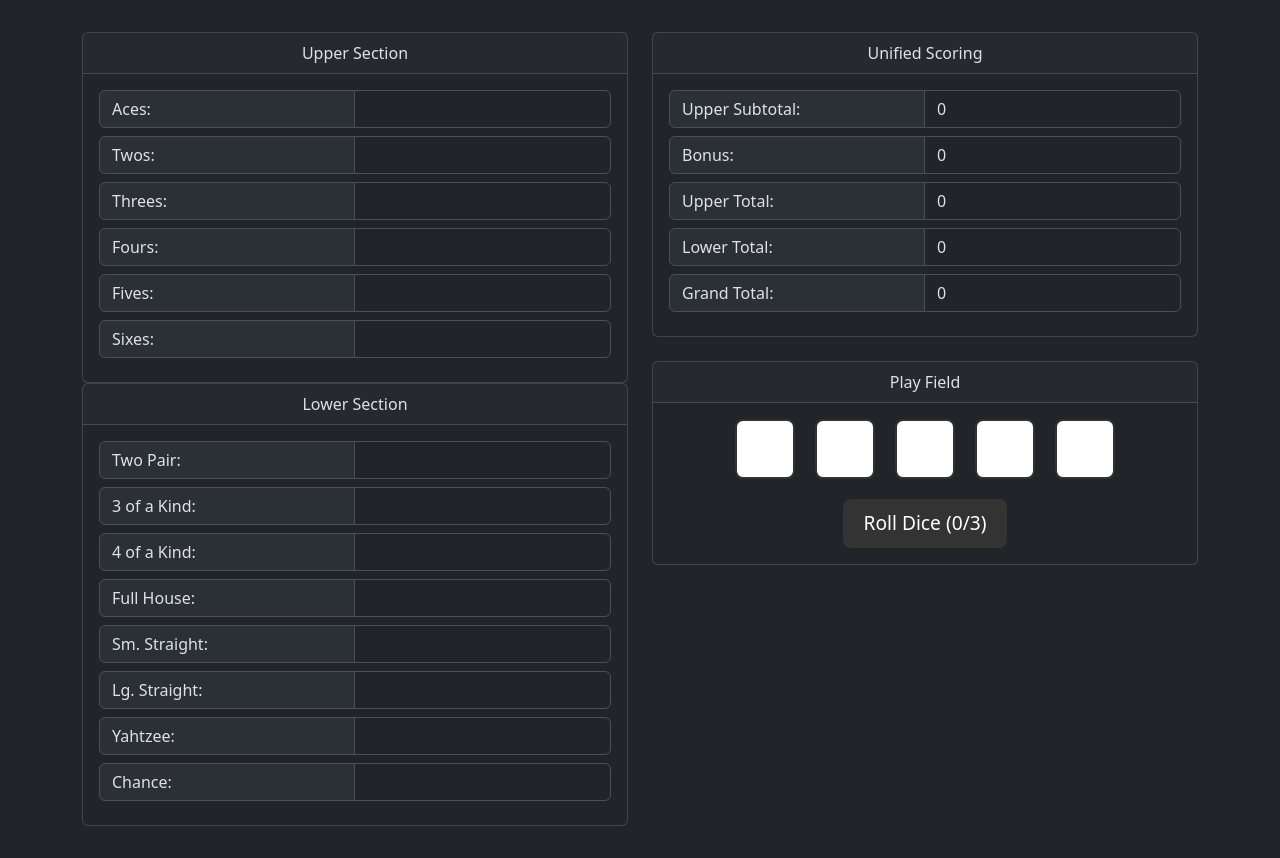
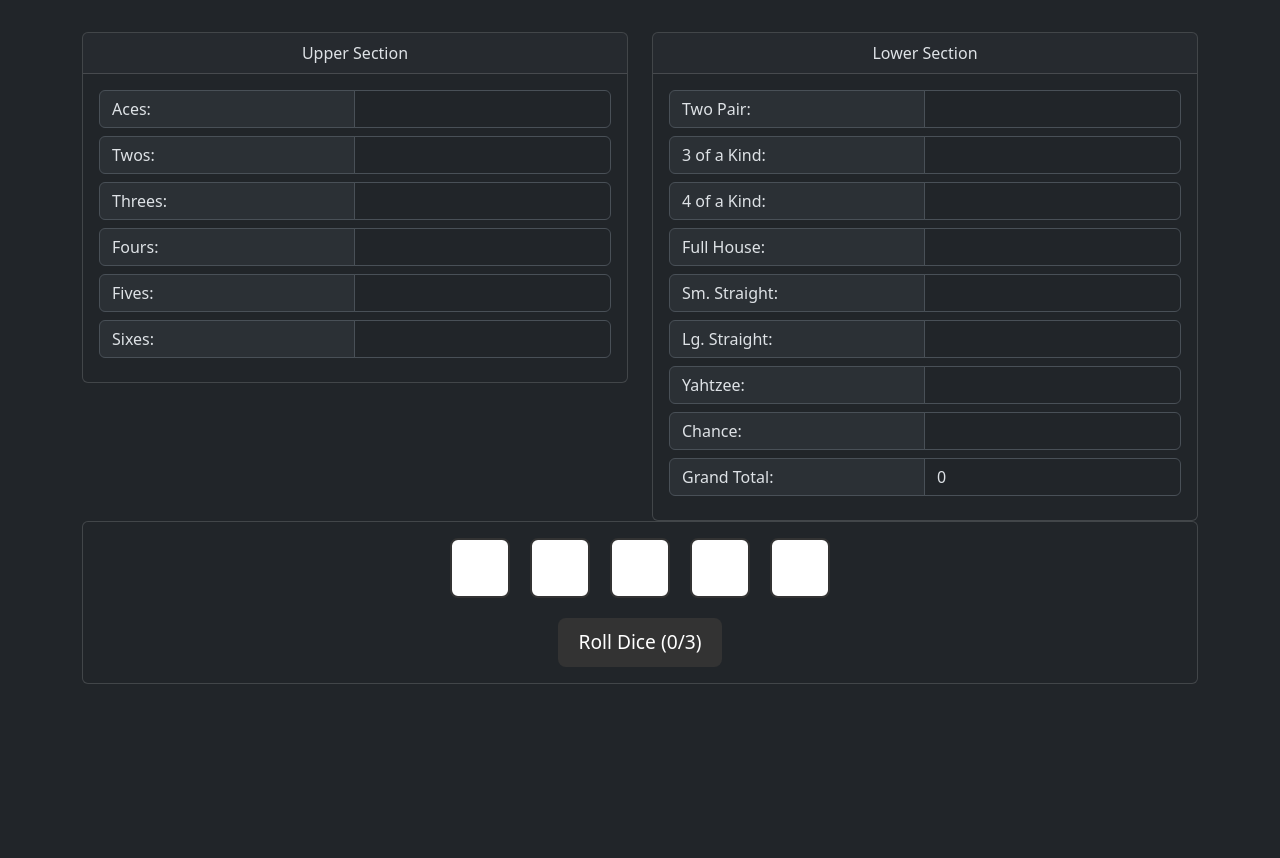
Before and after one commit to mtickle/dice-game, a React (Vite) app: page / in a window 1280 px wide. After the commit the page ends 800 px from the top, so only its background shows below. Built offline with nearby package versions, Linux system fonts and the light colour scheme; the HTML template or start-up script is replaced by a standard one.

Commit message:
Another check point sanity check!

```diff
--- a/src/App.jsx
+++ b/src/App.jsx
@@ -13,9 +13,7 @@
 
 //--- Components imports.
 import DiceField from './components/DiceField';
-import GameHistory from './components/GameHistory';
 import UnifiedScoreSection from './components/UnifiedScoreSection';
-import UnifiedSectionTotals from './components/UnifiedSectionTotals';
 
 function App() {
 
@@ -264,7 +262,13 @@
               turnComplete={turnComplete}
               prettyName={prettyName}
               bonusCategory={bonusCategory}
-            /><UnifiedScoreSection
+              grandTotal={null}
+            />
+            &nbsp;
+
+          </Col>
+          <Col>
+            <UnifiedScoreSection
               title="Lower Section"
               categories={lowerCategories}
               scores={scores}
@@ -274,12 +278,11 @@
               turnComplete={turnComplete}
               prettyName={prettyName}
               bonusCategory={bonusCategory}
+              totalsNode={null}
+              grandTotal={grandTotal}
             />
           </Col>
           {/* <Col>
-
-          </Col> */}
-          <Col>
             <UnifiedSectionTotals
               upperSubtotal={upperSubtotal}
               bonus={bonus}
@@ -288,6 +291,12 @@
               grandTotal={grandTotal}
             />
             &nbsp;
+
+
+            <GameHistory history={gameHistory} />
+          </Col> */}
+        </Row>
+        <Row>
           <DiceField
             dice={dice}
             toggleHold={toggleHold}
@@ -303,9 +312,6 @@
             bonusFadingOut={bonusFadingOut}
 
           />
-
-            <GameHistory history={gameHistory} />
-          </Col>
         </Row>
       </Container>
     </>
--- a/src/components/DiceField.jsx
+++ b/src/components/DiceField.jsx
@@ -11,7 +11,7 @@
 
         <div>
             <Card>
-                <Card.Header>Play Field</Card.Header>
+                {/* <Card.Header>Play Field</Card.Header> */}
                 <Card.Body bg="Secondary">
                     <div className="dice-field">
                         <div className="field">
--- a/src/components/ScoreCardSection.jsx
+++ b/src/components/ScoreCardSection.jsx
@@ -1,4 +1,6 @@
 import ScoreRow from './ScoreRow';
+
+import UnifiedSectionTotals from './UnifiedSectionTotals';
 
 export default function ScoreCardSection({
     title,
@@ -10,6 +12,8 @@
     turnComplete,
     prettyName,
     bonusCategory = null,
+    totalsNode = null,
+    grandTotal
 }) {
     return (
         <div className="scorecard-section mb-2">
@@ -24,6 +28,14 @@
                     isBonus={bonusCategory === key}
                 />
             ))}
+            {grandTotal !== null && (
+                <UnifiedSectionTotals
+                    grandTotal={grandTotal}
+                />
+            )}
+
         </div>
+
+
     );
 }
--- a/src/components/ScoreTotalsLower.jsx
+++ b/src/components/ScoreTotalsLower.jsx
@@ -18,6 +18,7 @@
                     <Form.Control readOnly value={value} />
                 </InputGroup>
             ))}
+
         </div>
     );
 }
--- a/src/components/UnifiedScoreSection.jsx
+++ b/src/components/UnifiedScoreSection.jsx
@@ -12,7 +12,8 @@
     turnComplete,
     prettyName,
     totalsNode,
-    bonusCategory
+    bonusCategory,
+    grandTotal
 }) {
     return (
         <Card>
@@ -28,8 +29,10 @@
                     turnComplete={turnComplete}
                     prettyName={prettyName}
                     bonusCategory={bonusCategory}
+                    totalsNode={totalsNode}
+                    grandTotal={grandTotal}
                 />
-                {totalsNode}
+
             </Card.Body>
         </Card>
     );
--- a/src/components/UnifiedSectionTotals.jsx
+++ b/src/components/UnifiedSectionTotals.jsx
@@ -1,27 +1,24 @@
-import Card from 'react-bootstrap/Card';
 import Form from 'react-bootstrap/Form';
 import InputGroup from 'react-bootstrap/InputGroup';
 
 export default function UnifiedSectionTotals({
-    upperSubtotal,
-    bonus,
-    upperTotal,
-    lowerTotal,
+    // upperSubtotal,
+    // bonus,
+    // upperTotal,
+    // lowerTotal,
     grandTotal,
 }) {
     const rows = [
-        { label: 'Upper Subtotal', value: upperSubtotal },
-        { label: 'Bonus', value: bonus },
-        { label: 'Upper Total', value: upperTotal },
-        { label: 'Lower Total', value: lowerTotal },
+        // { label: 'Upper Subtotal', value: upperSubtotal },
+        // { label: 'Bonus', value: bonus },
+        // { label: 'Upper Total', value: upperTotal },
+        // { label: 'Lower Total', value: lowerTotal },
         { label: 'Grand Total', value: grandTotal },
 
     ];
 
     return (
-        <Card>
-            <Card.Header>Unified Scoring</Card.Header>
-            <Card.Body bg="Secondary">
+
         <div className="score-totals">
             {rows.map(({ label, value }) => (
                 <InputGroup className="mb-2" key={label}>
@@ -30,7 +27,6 @@
                 </InputGroup>
             ))}
         </div>
-            </Card.Body>
-        </Card>
+
     );
 }
--- a/src/styles/App.css
+++ b/src/styles/App.css
@@ -9,35 +9,7 @@
   display: flex;
   gap: 20px;
   margin-bottom: 20px;
-}
-
-.dice {
-  width: 80px;
-  height: 80px;
-  background: white;
-  border: 4px solid #333;
-  border-radius: 12px;
-  display: grid;
-  grid-template-columns: repeat(3, 1fr);
-  grid-template-rows: repeat(3, 1fr);
-  padding: 10px;
-  box-shadow: 0 5px 15px rgba(0, 0, 0, 0.2);
-  position: relative;
-}
-
-.dot {
-  width: 12px;
-  height: 12px;
-  background: #333;
-  border-radius: 50%;
-  margin: auto;
-}
-
-.field {
-  display: flex;
-  gap: 20px;
   justify-content: center;
-  margin-bottom: 20px;
 }
 
 button {
--- a/src/styles/Dice.css
+++ b/src/styles/Dice.css
@@ -25,14 +25,12 @@
   cursor: pointer;
 }
 
-.dice.held {
-  box-shadow: 0 0 0 4px #4caf50;
-  transform: scale(1.1);
-}
+.die.held {
+  background-color: #ffffff;
+  /* border-color: rgb(255, 0, 0); */
+  /* box-shadow: 0 0 0 2px #e5ff00; */
 
-.die.held {
-  background-color: #e0ffe0;
-  border-color: green;
+  box-shadow: rgb(229, 255, 0) 0px 0px 0px 2px;
 }
 
 .die {
--- a/src/utils/utils.jsx
+++ b/src/utils/utils.jsx
@@ -8,7 +8,6 @@
         fours: 'Fours',
         fives: 'Fives',
         sixes: 'Sixes',
-        onePair: 'One Pair',
         twoPair: 'Two Pair',
         threeKind: '3 of a Kind',
         fourKind: '4 of a Kind',
```
Lines whose indentation alone changed are shown as unchanged.
